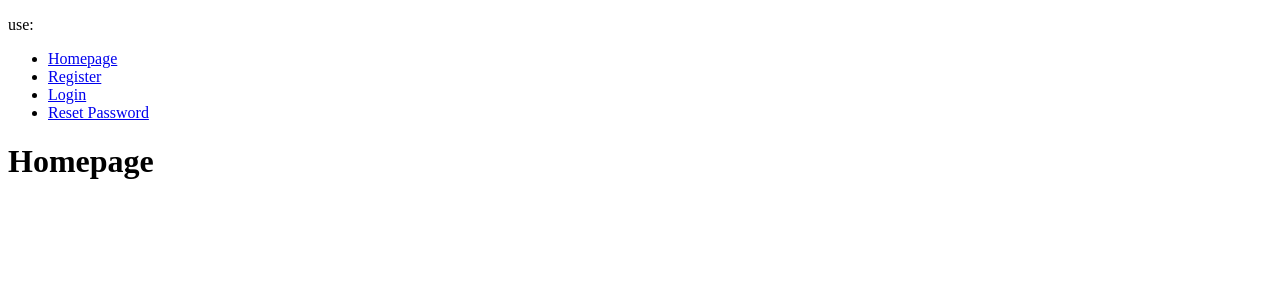
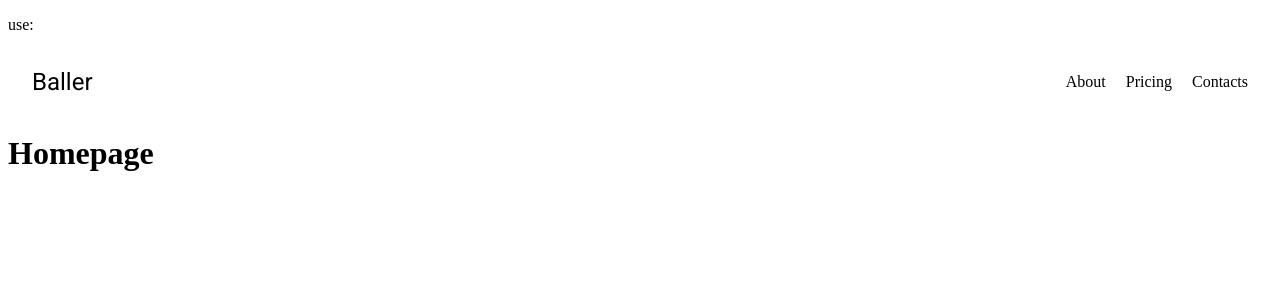
Before and after one commit to DariusPirvulescu/goco-test-client, a React (Create React App) app: page / in a window 1280 px wide. Shown: the top 300 px of the page. Built offline with nearby package versions, Linux system fonts and the light colour scheme.

Commit message:
Create Navbar and organise components into atoms, molecules, organisms

```diff
--- a/src/components/Navbar.js
+++ /dev/null
@@ -1,34 +0,0 @@
-import React from "react";
-
-import { Link }from "react-router-dom"
-
-const Navbar = () => {
-
-  return <div>
-    <ul>
-      <li>
-        <Link to="/">
-          Homepage
-        </Link>
-      </li>
-      <li>
-        <Link to="/register">
-          Register
-        </Link>
-      </li>
-      <li>
-        <Link to="/login">
-          Login
-        </Link>
-      </li>
-      <li>
-        <Link to="/reset">
-          Reset Password
-        </Link>
-      </li>
-    </ul>
-  </div>
-
-}
-
-export default Navbar;
--- /dev/null
+++ b/src/components/atoms/BurgerMenu.js
@@ -0,0 +1,20 @@
+import React from "react";
+
+import MenuIcon from "@material-ui/icons/Menu";
+import IconButton from "@material-ui/core/IconButton";
+
+
+const BurgerMenu = ({ openDrawer}) => {
+  return (
+    <div>
+      <IconButton
+        onClick={openDrawer}
+        color="inherit"
+      >
+        <MenuIcon />
+      </IconButton>
+    </div>
+  );
+}
+
+export default BurgerMenu;
--- /dev/null
+++ b/src/components/atoms/TemporaryDrawer.js
@@ -0,0 +1,13 @@
+import React from "react";
+
+import Drawer from '@material-ui/core/Drawer';
+
+const TemporaryDrawer = ({ children, open, handleDrawerClose }) => {
+  return (
+    <Drawer anchor='left' open={open} variant='temporary' onClose={handleDrawerClose} >
+      { children }
+    </Drawer>
+  )
+}
+
+export default TemporaryDrawer;
--- /dev/null
+++ b/src/components/atoms/TextLink.js
@@ -0,0 +1,13 @@
+import React from "react";
+
+import { Link } from "react-router-dom";
+
+const TextLink = ({ children }) => {
+  return (
+    <Link style={{ textDecoration: "none", color: "#000000" }} >
+      { children }
+    </Link>
+  )
+}
+
+export default TextLink;
--- /dev/null
+++ b/src/components/molecules/Navbar.js
@@ -0,0 +1,135 @@
+import React, { useState } from "react";
+
+import { makeStyles } from "@material-ui/core/styles";
+import AppBar from "@material-ui/core/AppBar";
+import Toolbar from "@material-ui/core/Toolbar";
+import Typography from "@material-ui/core/Typography";
+import List from "@material-ui/core/List";
+import ListItem from "@material-ui/core/ListItem";
+import ListItemText from "@material-ui/core/ListItemText";
+import Divider from "@material-ui/core/Divider";
+import Button from "@material-ui/core/Button";
+
+import BurgerMenu from "components/atoms/BurgerMenu";
+import TemporaryDrawer from "components/atoms/TemporaryDrawer";
+import TextLink from "components/atoms/TextLink";
+
+const useStyles = makeStyles((theme) => ({
+  appBar: {
+    boxShadow: "none",
+  },
+  grow: {
+    flexGrow: 1,
+  },
+  // title: {
+  //   display: "none",
+  //   [theme.breakpoints.up("sm")]: {
+  //     display: "block"
+  //   }
+  // },
+  sectionDesktop: {
+    display: "none",
+    [theme.breakpoints.up("md")]: {
+      display: "flex",
+    },
+  },
+  sectionMobile: {
+    display: "flex",
+    [theme.breakpoints.up("md")]: {
+      display: "none",
+    },
+  },
+  list: {
+    width: 250,
+    marginTop: 30,
+  },
+  fullList: {
+    width: "auto",
+  },
+  navLinks: {
+    display: "flex",
+    gap: "20px",
+  },
+}));
+
+const NavBar = () => {
+  const classes = useStyles();
+  const [isDrawerOpen, setIsDrawerOpen] = useState(false);
+
+  const openDrawerHandler = () => {
+    setIsDrawerOpen(true);
+  };
+
+  const closeDrawer = () => {
+    setIsDrawerOpen(false);
+  };
+
+  const list = (
+    <div className={classes.list} role="presentation" onClick={closeDrawer}>
+      <List>
+        {["About", "Pricing", "Contact"].map((text, index) => (
+          <ListItem button key={text}>
+            <ListItemText primary={text} />
+          </ListItem>
+        ))}
+      </List>
+      <Divider />
+      <List>
+        <ListItem>
+          <TextLink to="/login">
+            <Button variant="contained" color="primary">
+              Log In
+            </Button>
+          </TextLink>
+        </ListItem>
+        <ListItem>
+          <TextLink to="/register">
+            <Button variant="contained" color="primary">
+              Sign Up
+            </Button>
+          </TextLink>
+        </ListItem>
+      </List>
+    </div>
+  );
+
+  return (
+    <div className={classes.grow}>
+      <AppBar color="inherit" className={classes.appBar} position="static">
+        <Toolbar>
+          <Typography className={classes.title} variant="h5" noWrap>
+            <TextLink to="/">Baller</TextLink>
+          </Typography>
+
+          <div className={classes.grow} />
+          <div className={classes.sectionDesktop}>
+            <div className={classes.navLinks}>
+              <TextLink to="/">About</TextLink>
+
+              <TextLink to="/">Pricing</TextLink>
+
+              <TextLink to="/">Contacts</TextLink>
+
+              {/* <TextLink to="/register">
+                <Button variant="contained" color="primary">
+                  Sign Up
+                </Button>
+              </TextLink> */}
+            </div>
+          </div>
+          <div className={classes.sectionMobile}>
+            <BurgerMenu openDrawer={openDrawerHandler} />
+            <TemporaryDrawer
+              open={isDrawerOpen}
+              handleDrawerClose={closeDrawer}
+            >
+              {list}
+            </TemporaryDrawer>
+          </div>
+        </Toolbar>
+      </AppBar>
+    </div>
+  );
+};
+
+export default NavBar;
```
Also changed, not shown: src/components/App.js (+5 -5 lines), src/components/organisms/Homepage.js (renamed from src/components/Homepage.js), src/components/organisms/Login.js (renamed from src/components/Login.js), src/components/organisms/Register.js (renamed from src/components/Register.js), src/components/organisms/ResetPass.js (renamed from src/components/ResetPass.js).
